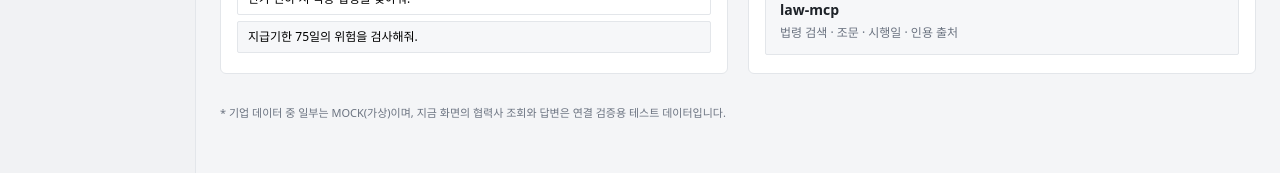
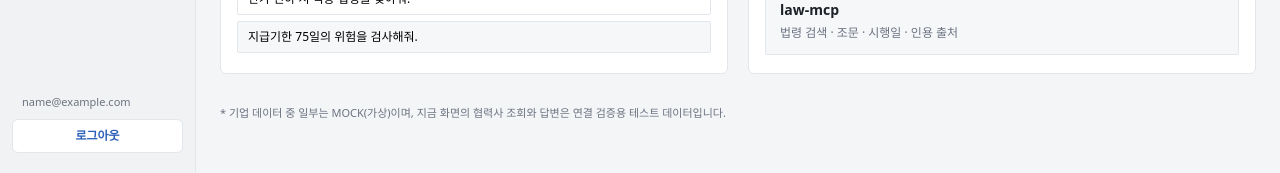
Before and after one commit to NegoPilot/NegoPilot, a Vue app in the folder frontend/: page /login in a window 1280 px wide. Both pictures are taken after typing "name@example.com", "Sample123" into the empty fields and a click on the button "로그인". Shown: the part 765-938 px from the top of the page. Built offline with nearby package versions, Linux system fonts and the light colour scheme.

Commit message:
feat: 예시 로그인 상태로 첫 화면을 로그인으로 연결하고 로그아웃 추가 (#53)

```diff
--- a/frontend/src/App.vue
+++ b/frontend/src/App.vue
@@ -1,11 +1,18 @@
 <script setup lang="ts">
 import { computed } from 'vue'
-import { RouterLink, RouterView, useRoute } from 'vue-router'
+import { RouterLink, RouterView, useRoute, useRouter } from 'vue-router'
 
 import AdminLayout from '@/layouts/AdminLayout.vue'
 import PublicLayout from '@/layouts/PublicLayout.vue'
+import { session, signOut } from '@/stores/session'
 
 const route = useRoute()
+const router = useRouter()
+
+function logout() {
+  signOut()
+  router.push({ name: 'login' })
+}
 // 근거 자료 상세는 새 탭에서 단독으로 열리는 화면이라 사이드바를 그리지 않는다
 const standalone = computed(() => route.meta.standalone === true)
 </script>
@@ -38,6 +45,11 @@ const standalone = computed(() => route.meta.standalone === true)
         </svg>
         법규 검토
       </RouterLink>
+      <div v-if="session" class="account">
+        <span class="account-email" :title="session.email">{{ session.email }}</span>
+        <RouterLink v-if="session.role === 'admin'" :to="{ name: 'admin' }" class="btn account-btn">관리자 화면 →</RouterLink>
+        <button class="btn account-btn" type="button" @click="logout">로그아웃</button>
+      </div>
     </nav>
     <div class="content">
       <RouterView />
@@ -96,6 +108,29 @@ const standalone = computed(() => route.meta.standalone === true)
   color: var(--primary);
   font-weight: 600;
 }
+.account {
+  margin-top: auto;
+  display: flex;
+  flex-direction: column;
+  gap: 8px;
+  padding: 24px 0 0;
+}
+.account-email {
+  padding: 0 10px;
+  font-size: 11px;
+  color: var(--text-3);
+  overflow: hidden;
+  text-overflow: ellipsis;
+  white-space: nowrap;
+}
+.account-btn {
+  width: 100%;
+  height: 34px;
+  font-size: 12px;
+  font-weight: 600;
+  color: var(--primary);
+  border-color: var(--border);
+}
 .content {
   flex: 999 1 640px;
   min-width: 0;
@@ -111,5 +146,14 @@ const standalone = computed(() => route.meta.standalone === true)
   .brand {
     padding: 0 10px;
   }
+  .account {
+    margin: 0 0 0 auto;
+    padding: 0;
+    flex-direction: row;
+    align-items: center;
+  }
+  .account-btn {
+    width: auto;
+  }
 }
 </style>
--- a/frontend/src/layouts/AdminLayout.vue
+++ b/frontend/src/layouts/AdminLayout.vue
@@ -1,11 +1,18 @@
 <script setup lang="ts">
 import { computed } from 'vue'
-import { RouterLink, RouterView, useRoute } from 'vue-router'
+import { RouterLink, RouterView, useRoute, useRouter } from 'vue-router'
 
 import { CURRENT_ADMIN, ORGANIZATION } from '@/data/accounts'
+import { signOut } from '@/stores/session'
 
 // 관리자 화면(10~11): 업무 화면과 다른 사이드바를 쓴다
 const route = useRoute()
+const router = useRouter()
+
+function logout() {
+  signOut()
+  router.push({ name: 'login' })
+}
 const title = computed(() => route.meta.title ?? '관리자')
 
 const NAV = [
@@ -28,7 +35,7 @@ const NAV = [
       </RouterLink>
       <div class="side-bottom">
         <RouterLink :to="{ name: 'home' }" class="btn side-btn">업무 화면으로 →</RouterLink>
-        <RouterLink :to="{ name: 'login' }" class="btn side-btn plain">로그아웃</RouterLink>
+        <button class="btn side-btn plain" type="button" @click="logout">로그아웃</button>
       </div>
     </nav>
 
--- a/frontend/src/router/index.ts
+++ b/frontend/src/router/index.ts
@@ -1,4 +1,6 @@
 import { createRouter, createWebHistory } from 'vue-router'
+
+import { session } from '@/stores/session'
 
 declare module 'vue-router' {
   interface RouteMeta {
@@ -44,7 +46,7 @@ export const router = createRouter({
       props: true,
       meta: { title: '근거 자료 상세', standalone: true },
     },
-    // ── 로그인 전 (Figma 07~09). 인증 API가 생기기 전이라 업무 화면을 막지는 않는다 ──
+    // ── 로그인 전 (Figma 07~09) ──
     {
       path: '/login',
       name: 'login',
@@ -93,9 +95,17 @@ export const router = createRouter({
       path: '/:pathMatch(.*)*',
       name: 'not-found',
       component: () => import('@/views/NotFoundView.vue'),
-      meta: { title: '페이지 없음' },
+      meta: { title: '페이지 없음', layout: 'public' },
     },
   ],
+})
+
+// 예시 로그인 상태로만 막는다. 인증 API가 생기면 서버 세션 확인으로 바꾼다
+router.beforeEach((to) => {
+  if (to.meta.layout === 'public') return true
+  if (!session.value) return { name: 'login', query: { redirect: to.fullPath } }
+  if (to.meta.layout === 'admin' && session.value.role !== 'admin') return { name: 'home' }
+  return true
 })
 
 router.afterEach((to) => {
--- /dev/null
+++ b/frontend/src/stores/session.ts
@@ -0,0 +1,51 @@
+import { readonly, ref } from 'vue'
+
+// 예시 로그인 상태. 인증 API가 없어서 서버 확인 없이 이 브라우저에만 남긴다 (보안 기능이 아님).
+// 근거 자료 상세는 새 탭(noopener)으로 열리므로 탭끼리 공유되는 localStorage에 둔다.
+
+export interface Session {
+  email: string
+  role: 'member' | 'admin'
+}
+
+const KEY = 'negopilot.session'
+
+function read(): Session | null {
+  try {
+    const raw = localStorage.getItem(KEY)
+    if (!raw) return null
+    const value: unknown = JSON.parse(raw)
+    const s = value as Session
+    if (typeof s?.email === 'string' && (s.role === 'member' || s.role === 'admin')) return s
+  } catch {
+    // 저장소를 못 쓰면 로그인하지 않은 상태로 본다
+  }
+  return null
+}
+
+const current = ref<Session | null>(read())
+
+export const session = readonly(current)
+
+export function signIn(email: string, role: Session['role']) {
+  current.value = { email, role }
+  try {
+    localStorage.setItem(KEY, JSON.stringify(current.value))
+  } catch {
+    // 저장하지 못해도 이 탭에서는 로그인 상태로 둔다
+  }
+}
+
+export function signOut() {
+  current.value = null
+  try {
+    localStorage.removeItem(KEY)
+  } catch {
+    // 무시
+  }
+}
+
+/** 로그인 뒤 돌아갈 주소. 같은 사이트 안 경로만 받는다 */
+export function safeRedirect(value: unknown): string | null {
+  return typeof value === 'string' && value.startsWith('/') && !value.startsWith('//') ? value : null
+}
--- a/frontend/src/views/auth/LoginView.vue
+++ b/frontend/src/views/auth/LoginView.vue
@@ -1,9 +1,11 @@
 <script setup lang="ts">
 import { computed, reactive, ref } from 'vue'
-import { RouterLink, useRouter } from 'vue-router'
+import { RouterLink, useRoute, useRouter } from 'vue-router'
 
+import { safeRedirect, signIn } from '@/stores/session'
 import { isEmail } from '@/utils/validation'
 
+const route = useRoute()
 const router = useRouter()
 
 // '이메일 기억하기'는 이 브라우저에만 남긴다. 저장소를 못 쓰면 기억하지 않는다
@@ -42,7 +44,10 @@ function login(target: 'home' | 'admin') {
   notice.value = null
   if (emailError.value || passwordError.value) return
   writeRemembered(form.remember ? form.email.trim() : null)
-  router.push({ name: target })
+  signIn(form.email.trim(), target === 'admin' ? 'admin' : 'member')
+  // 로그인 전에 열려던 업무 화면이 있으면 그리로 돌아간다
+  const redirect = target === 'home' ? safeRedirect(route.query.redirect) : null
+  router.push(redirect ?? { name: target })
 }
 
 function forgotPassword() {
```
Also changed, not shown: 1 other file (tests, documents, lock files or other folders).
